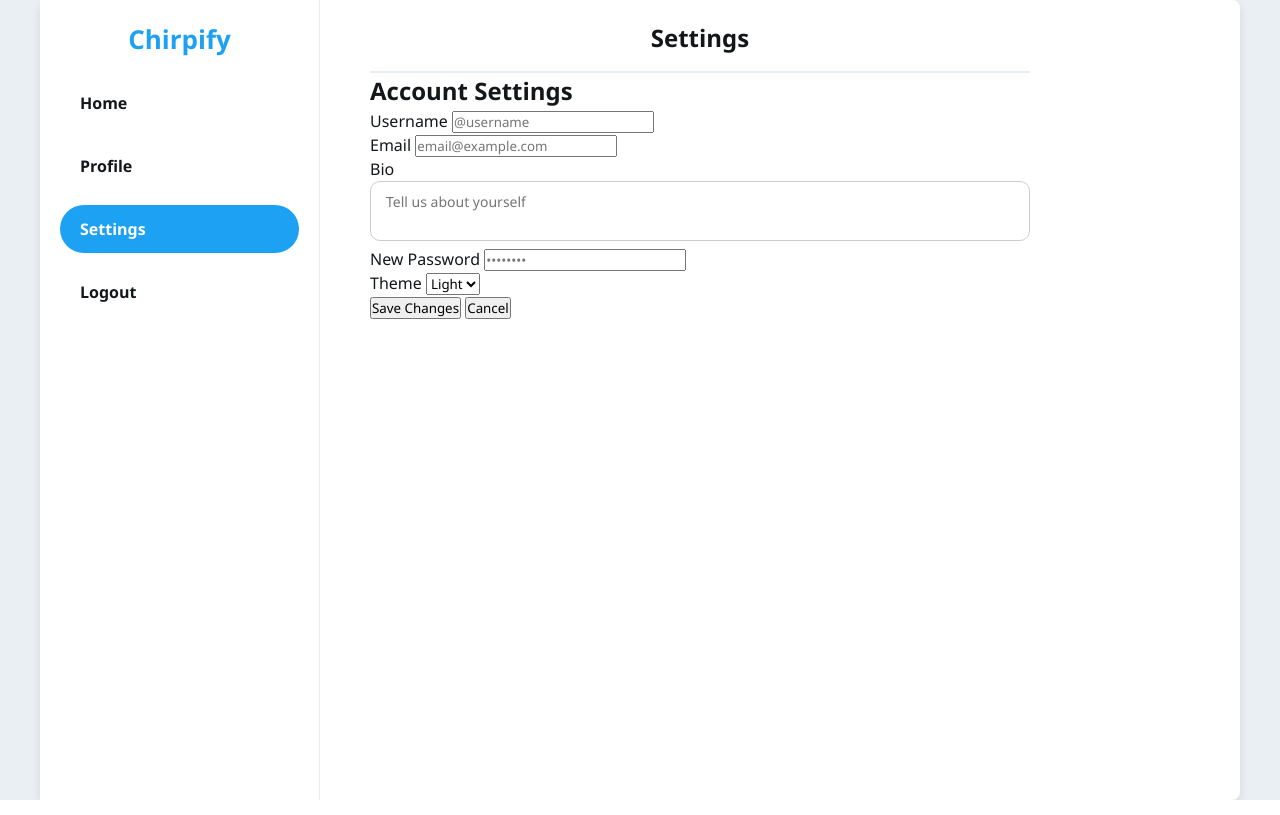
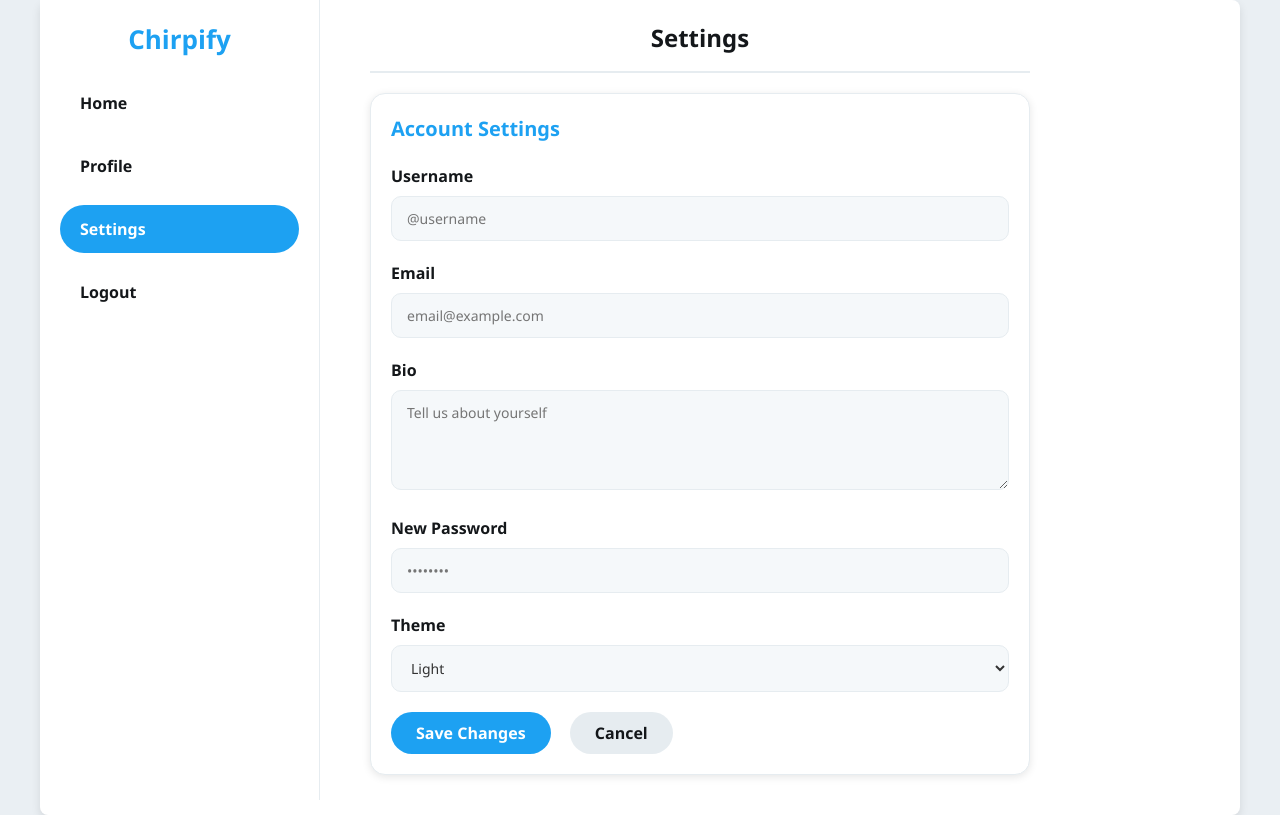
Before and after one commit to vxpf/twitterclone, a PHP site: page /Settings.php in a window 1280 px wide. Run offline with PHP 8.4, Linux system fonts and the light colour scheme.

Commit message:
Settings css fix

```diff
--- a/user.css
+++ b/user.css
@@ -209,7 +209,7 @@ textarea {
 
 .file-actions {
   display: flex;
-  justify-content: space-between; /* Bestand en knop aan beide kanten */
+  justify-content: space-between;
   margin-top: 10px;
 }
 
@@ -341,7 +341,105 @@ textarea {
 .tweet-actions .like-btn:hover {
   background-color: #c61748;
 }
-fsdf
 
 
-df
+/* Profile Edit Form Styling */
+.profile-edit-form {
+  margin: 20px 0;
+  padding: 20px;
+  background-color: #ffffff;
+  border: 1px solid #e6ecf0;
+  border-radius: 15px;
+  box-shadow: 0px 2px 8px rgba(0, 0, 0, 0.1);
+}
+
+.profile-edit-form h2 {
+  font-size: 20px;
+  font-weight: bold;
+  color: #1da1f2;
+  margin-bottom: 20px;
+  text-align: left;
+}
+
+.form-group {
+  margin-bottom: 20px;
+}
+
+.form-group label {
+  display: block;
+  font-size: 16px;
+  font-weight: 600;
+  color: #14171a;
+  margin-bottom: 8px;
+}
+
+.form-group input,
+.form-group textarea,
+.form-group select {
+  width: 100%;
+  padding: 12px 15px;
+  border: 1px solid #e6ecf0;
+  border-radius: 10px;
+  font-size: 14px;
+  color: #333;
+  background-color: #f5f8fa;
+  outline: none;
+  transition: border-color 0.3s ease;
+}
+
+.form-group input:focus,
+.form-group textarea:focus,
+.form-group select:focus {
+  border-color: #1da1f2;
+}
+
+.form-group textarea {
+  min-height: 100px;
+  resize: vertical;
+}
+
+.save-profile-btn,
+.cancel-edit-btn {
+  padding: 10px 25px;
+  border: none;
+  border-radius: 25px;
+  font-size: 16px;
+  font-weight: 600;
+  cursor: pointer;
+  transition: background-color 0.3s ease;
+}
+
+.save-profile-btn {
+  background-color: #1da1f2;
+  color: white;
+  margin-right: 15px;
+}
+
+.save-profile-btn:hover {
+  background-color: #1a91da;
+}
+
+.cancel-edit-btn {
+  background-color: #e6ecf0;
+  color: #14171a;
+}
+
+.cancel-edit-btn:hover {
+  background-color: #d5dce0;
+}
+
+@media (max-width: 768px) {
+  .profile-edit-form {
+    padding: 15px;
+  }
+  .form-group input,
+  .form-group textarea,
+  .form-group select {
+    font-size: 13px;
+  }
+  .save-profile-btn,
+  .cancel-edit-btn {
+    padding: 8px 20px;
+    font-size: 14px;
+  }
+}
```
Also changed, not shown: 1 other file.
